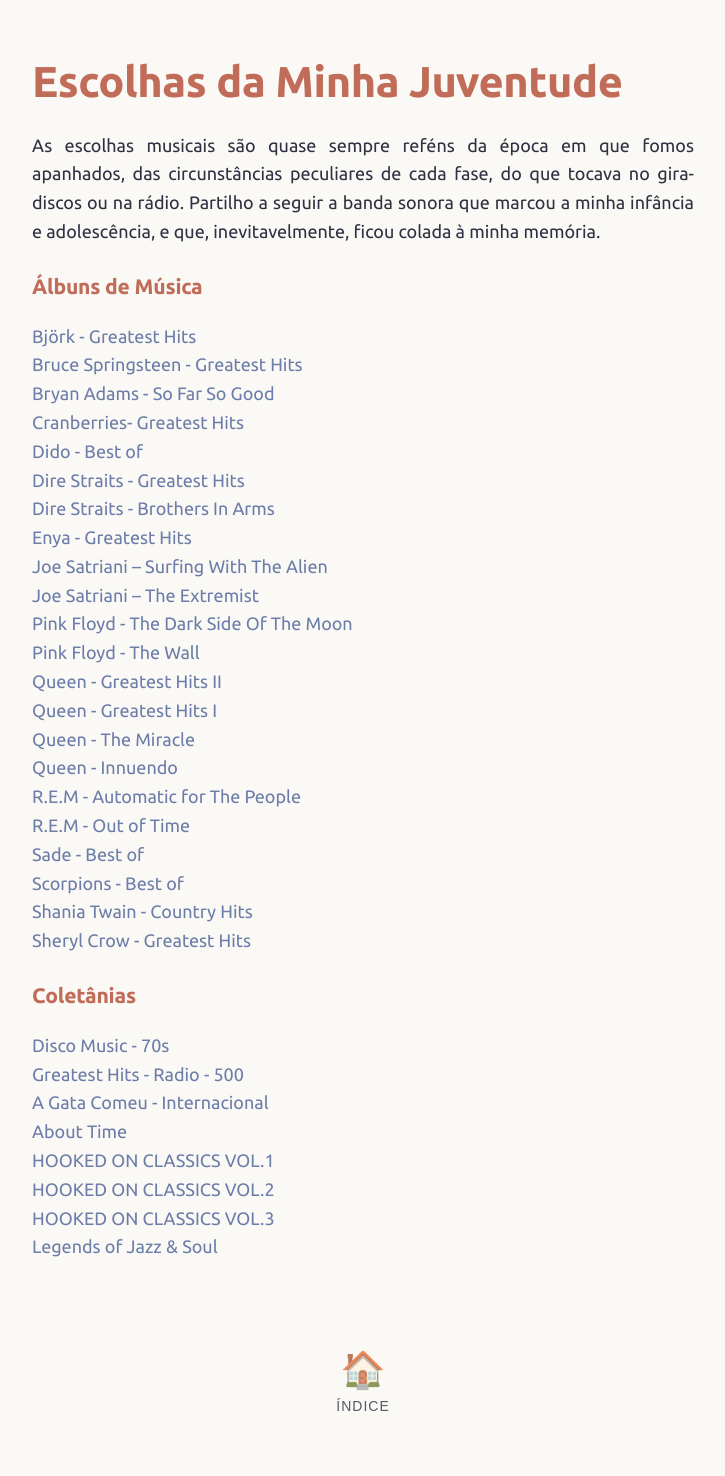
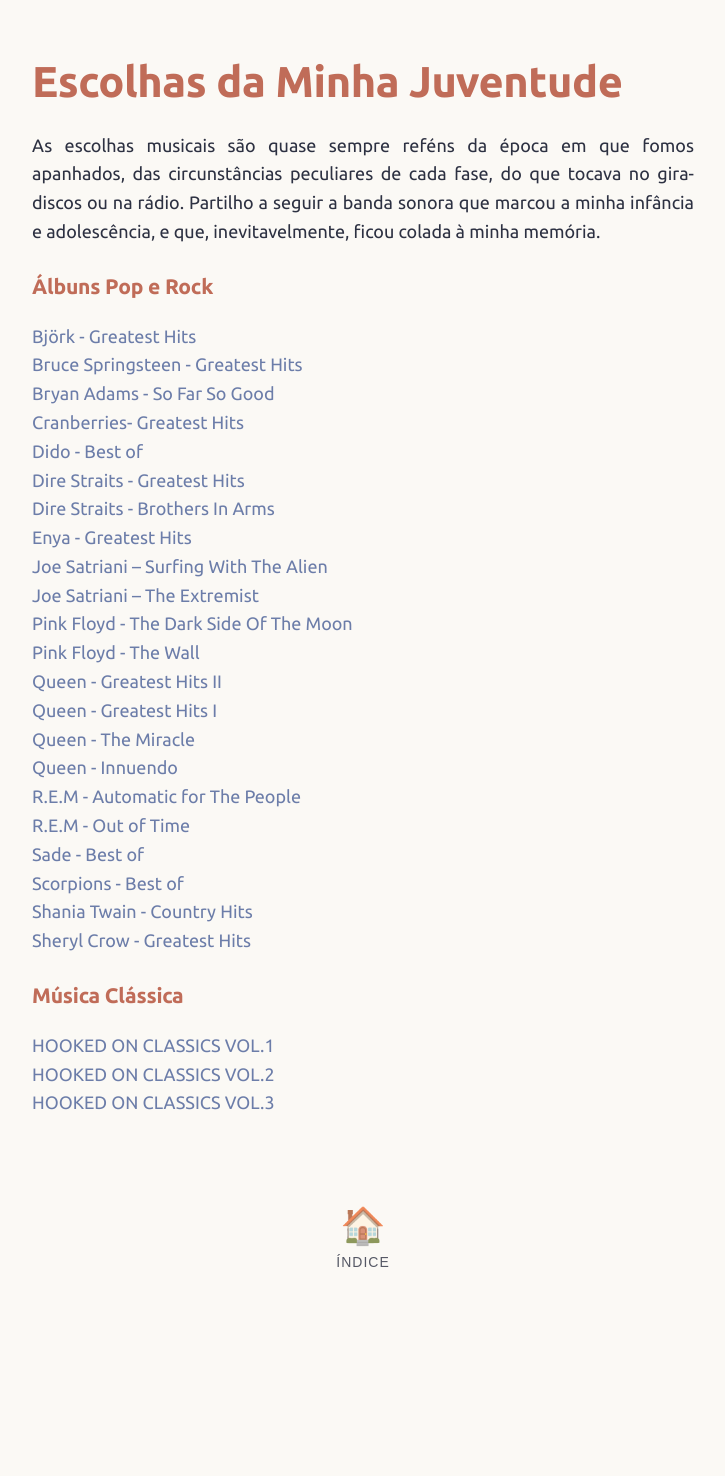
Before and after one commit to joaquim-capitao/musica, a Jekyll site: the page built from escolhas-da-minha-juventude.md, in a window 1280 px wide. Shown: the whole page, without its empty margins (277-1002 px from the left). Built offline with Jekyll 4.4.1, drawn with Linux system fonts in a browser that asks for light colours; our own code applies the rules of GitHub Pages for plain Markdown files; after the commit the page ends 1332 px from its top, so only the background shows below that.

Commit message:
Update escolhas-da-minha-juventude.md

```diff
--- a/escolhas-da-minha-juventude.md
+++ b/escolhas-da-minha-juventude.md
@@ -2,7 +2,7 @@
 
 As escolhas musicais são quase sempre reféns da época em que fomos apanhados, das circunstâncias peculiares de cada fase, do que tocava no gira-discos ou na rádio. Partilho a seguir a banda sonora que marcou a minha infância e adolescência, e que, inevitavelmente, ficou colada à minha memória.
 
-### Álbuns de Música
+### Álbuns Pop e Rock
 
 [Björk - Greatest Hits](https://www.youtube.com/watch?v=i-UXy-b8TaU)
 [Bruce Springsteen - Greatest Hits](https://www.youtube.com/watch?v=mwq4Ps-rTaE)
@@ -29,13 +29,8 @@
 
 
 
-### Coletânias
+### Música Clássica
 
-[Disco Music - 70s](https://www.youtube.com/watch?v=TsuVAQkfCes)
-[Greatest Hits - Radio - 500](https://www.youtube.com/watch?v=NNJeKXr1I2w&list=PLpxuOeEi0yCQtge9JUBOH--_yqg-jUm4h)
-[A Gata Comeu - Internacional](https://www.youtube.com/watch?v=vYsCnBKb5n4&list=PL8TAMERtpPxeju_ls2GIO0lxGZPZXQbey&index=2)
-[About Time](https://www.youtube.com/watch?v=NgHKfoWHWNo&list=PL8TAMERtpPxeju_ls2GIO0lxGZPZXQbey)
 [HOOKED ON CLASSICS VOL.1](https://www.youtube.com/watch?v=xd6pslAA1E0&list=RDxd6pslAA1E0&start_radio=1)
 [HOOKED ON CLASSICS VOL.2](https://www.youtube.com/watch?v=0px0-oaaiqU&list=RD0px0-oaaiqU&start_radio=1)
 [HOOKED ON CLASSICS VOL.3](https://www.youtube.com/watch?v=YeTWqNeJyQM&list=RDYeTWqNeJyQM&start_radio=1)
-[Legends of Jazz & Soul ](https://www.youtube.com/watch?v=zLQLpBbJ09A&list=PL8TAMERtpPxeju_ls2GIO0lxGZPZXQbey&index=7)
```
